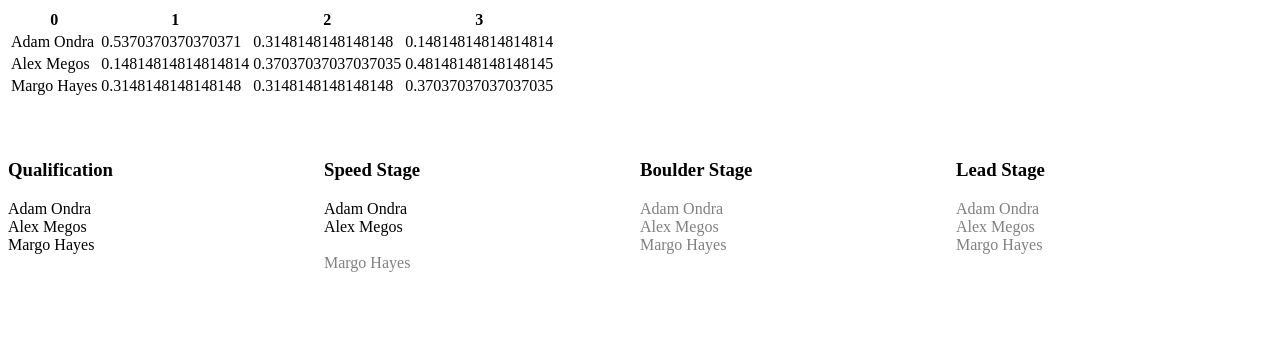
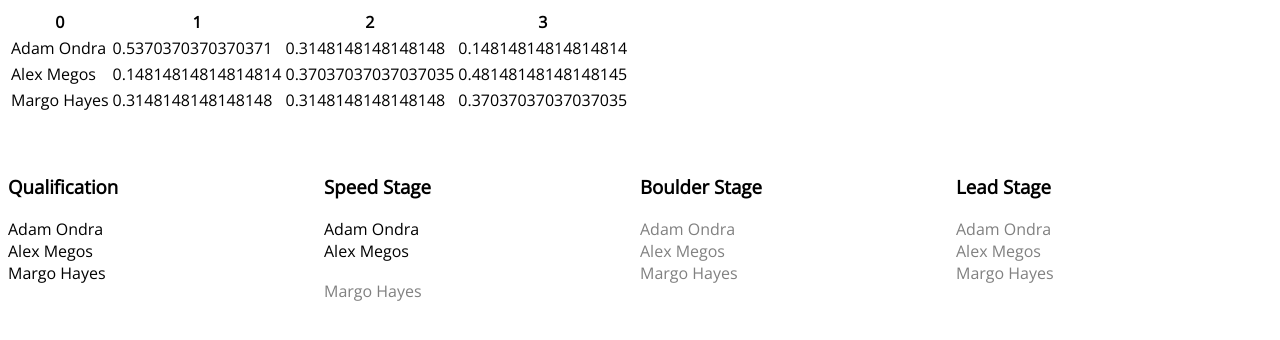
Before and after one commit to harrybiddle/compdex.rocks, a React (Create React App) app: page / in a window 1280 px wide. Shown: the top 340 px of the page. Built offline with nearby package versions, Linux system fonts and the light colour scheme.

Commit message:
Use open sans

```diff
--- a/src/index.css
+++ b/src/index.css
@@ -1,4 +1,7 @@
+@import url("https://fonts.googleapis.com/css?family=Open+Sans&display=swap");
+
 body {
+  font-family: "Open Sans", sans-serif;
   -webkit-font-smoothing: antialiased;
   -moz-osx-font-smoothing: grayscale;
 }
```
